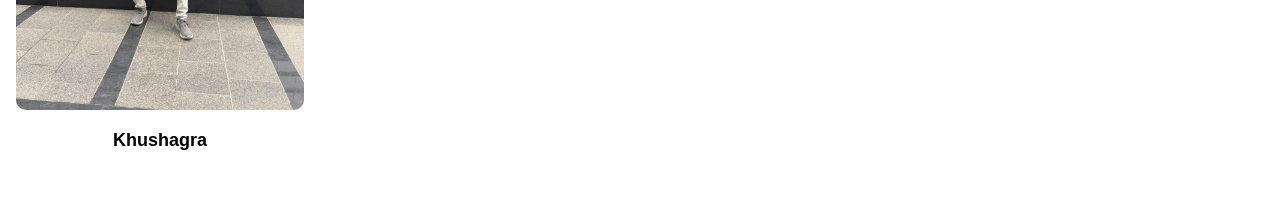
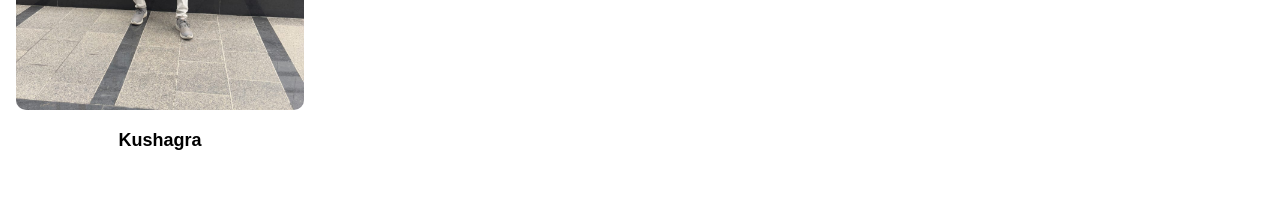
Before and after one commit to StrugglerSuryansh/mlsamiet2.0, a Next.js app: page /members in a window 1280 px wide. Shown: the part 4840-5056 px from the top of the page. Built offline with nearby package versions, Linux system fonts and the light colour scheme.

Commit message:
fixed name

```diff
--- a/src/components/teams.tsx
+++ b/src/components/teams.tsx
@@ -206,7 +206,7 @@ const socialTeam = [
       "/MLSA_WEBSITE/volunteer_photo/social team/Tanishkaagg.jpg",
   },
   {
-    name: "Khushagra",
+    name: "Kushagra",
     imageUrl:
       "/MLSA_WEBSITE/volunteer_photo/social team/WhatsApp Image 2025-02-09 at 11.20.04 PM.jpeg",
   },
```
